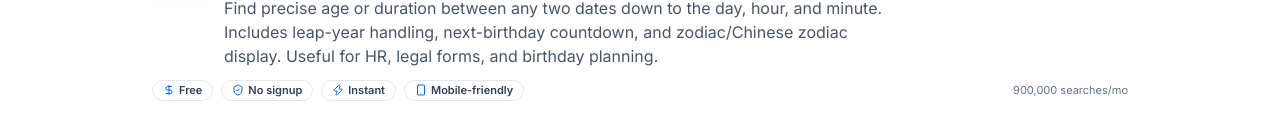
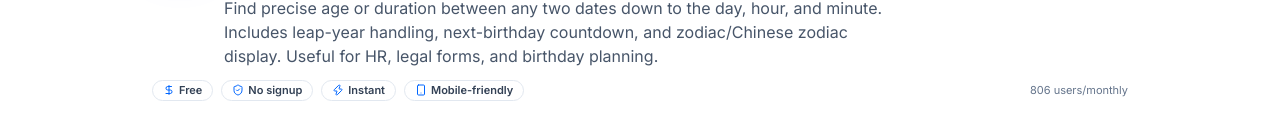
Before and after one commit to makonordan/utilityapps, a Next.js app: page /tools/age-calculator in a window 1280 px wide. Shown: the part 225-356 px from the top of the page. Built offline with nearby package versions, Linux system fonts and the light colour scheme; no server answers; the database is empty.

Commit message:
Display per-tool 'users/monthly' chip (200-1000 range) instead of monthly searches

```diff
--- a/app/tools/[slug]/page.tsx
+++ b/app/tools/[slug]/page.tsx
@@ -27,7 +27,7 @@ import { CATEGORIES, getCategoryByName } from "@/lib/categories";
 import { getIcon } from "@/lib/icons";
 import { getRelatedPosts } from "@/lib/posts";
 import { TOOLS, TOOLS_BY_ID, type Tool } from "@/lib/tools";
-import { SITE_CONFIG, cn, formatDate, formatNumber } from "@/lib/utils";
+import { SITE_CONFIG, cn, formatDate } from "@/lib/utils";
 
 interface RouteParams {
   params: Promise<{ slug: string }>;
@@ -215,11 +215,9 @@ export default async function ToolPage({ params }: RouteParams) {
             <TrustChip Icon={ShieldCheck}>No signup</TrustChip>
             <TrustChip Icon={Zap}>Instant</TrustChip>
             <TrustChip Icon={Smartphone}>Mobile-friendly</TrustChip>
-            {tool.monthlySearches > 0 && (
-              <li className="ml-auto text-[11px] text-surface-500 dark:text-surface-400">
-                {formatNumber(tool.monthlySearches)} searches/mo
-              </li>
-            )}
+            <li className="ml-auto text-[11px] text-surface-500 dark:text-surface-400">
+              {monthlyUsersFor(tool.id)} users/monthly
+            </li>
           </ul>
         </header>
 
@@ -367,6 +365,19 @@ function Breadcrumb({
       </ol>
     </nav>
   );
+}
+
+/**
+ * Deterministic per-tool "monthly users" count in the 200–1000 range,
+ * shown as a small social-proof chip in the tool header. Same tool always
+ * renders the same number; no API call, no random per-render flicker.
+ */
+function monthlyUsersFor(toolId: string): number {
+  let h = 0;
+  for (let i = 0; i < toolId.length; i++) {
+    h = (h * 31 + toolId.charCodeAt(i)) >>> 0;
+  }
+  return 200 + (h % 801); // inclusive 200..1000
 }
 
 function TrustChip({ Icon, children }: { Icon: typeof Zap; children: React.ReactNode }) {
```
